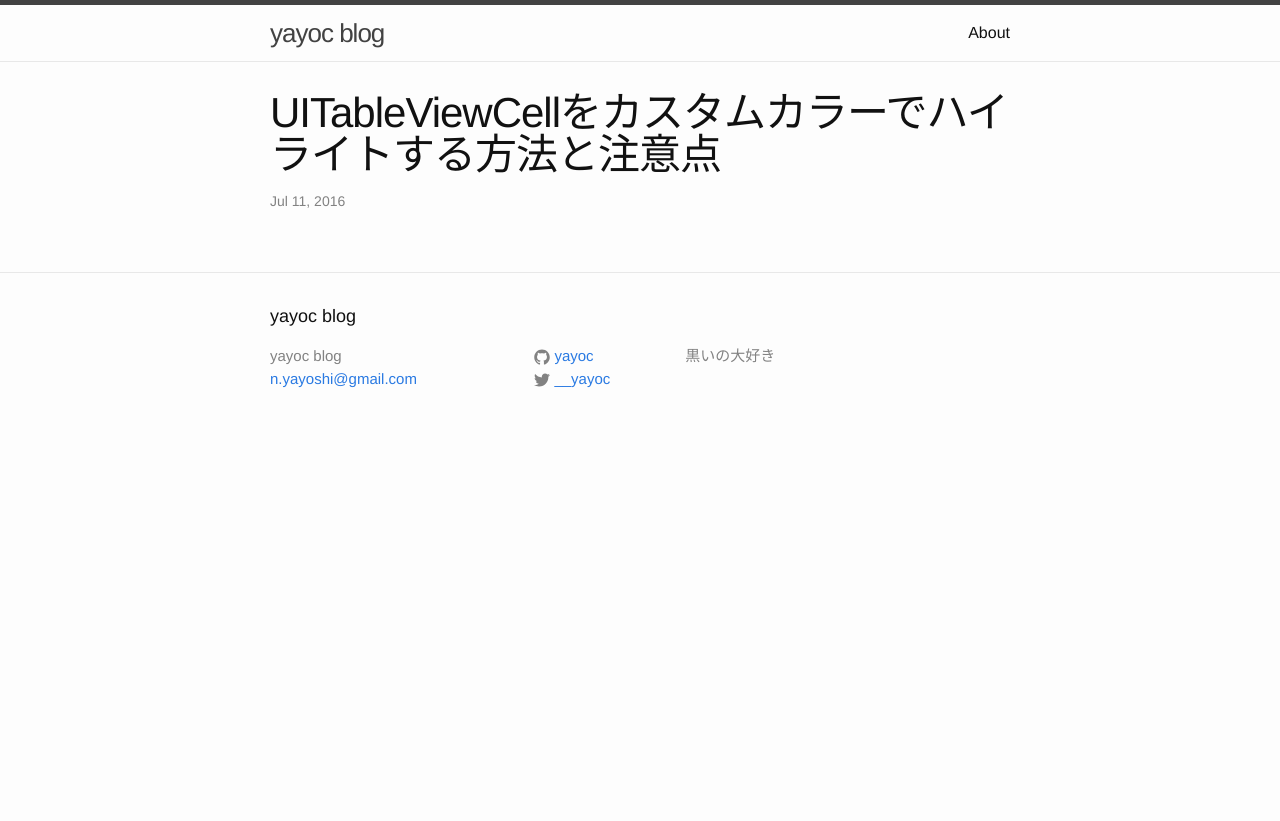
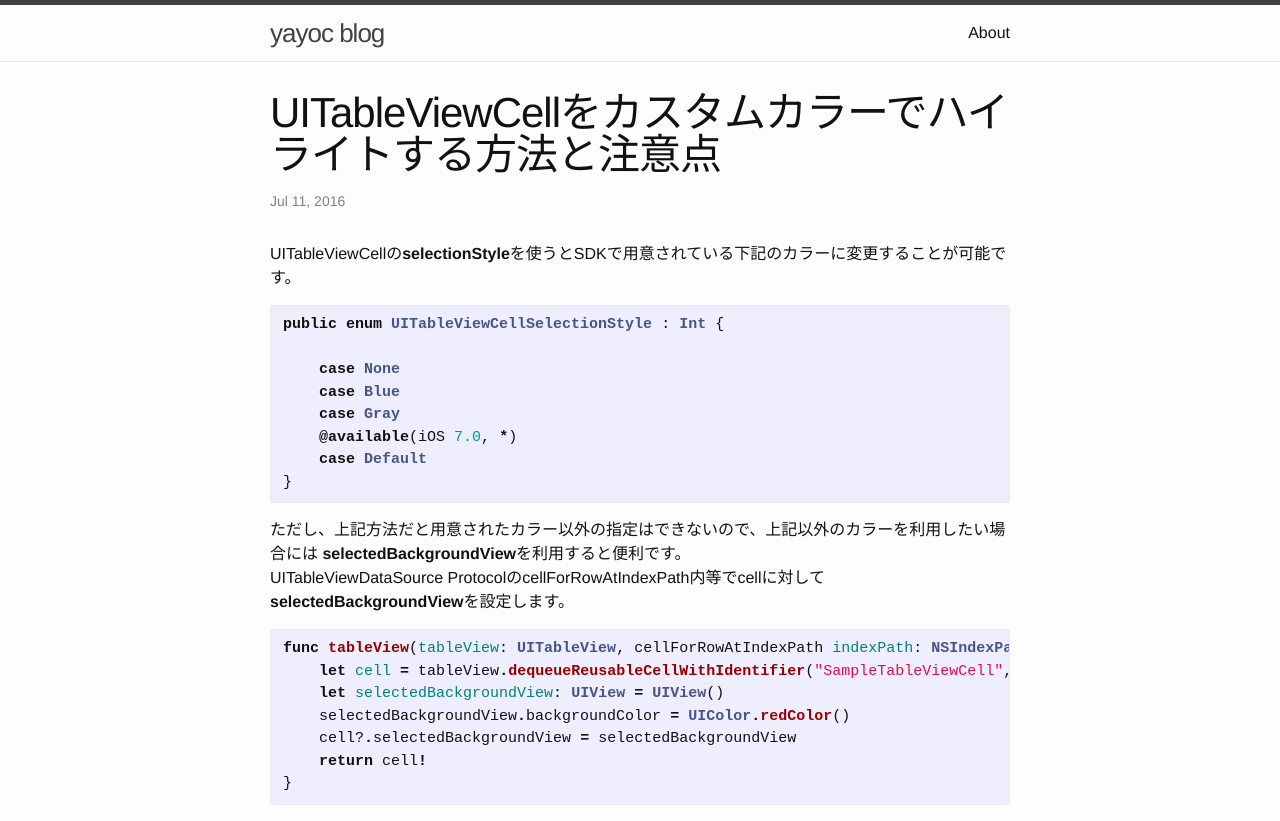
Before and after one commit to yayoc/yayoc.github.io, a Jekyll site: the page built from _posts/2016-07-11-highlight-tableview-cell.markdown, in a window 1280 px wide and 1400 px high. Shown: the top 821 px of the window. Built offline with Jekyll 4.4.1, drawn with Linux system fonts in a browser that asks for light colours; some of the changed text lies outside the part shown.

Commit message:
Wrote article about uitableviewcell highlight

```diff
--- a/_posts/2016-07-11-highlight-tableview-cell.markdown
+++ b/_posts/2016-07-11-highlight-tableview-cell.markdown
@@ -4,3 +4,59 @@ title:  "UITableViewCellをカスタムカラーでハイライトする方法
 date:   2016-07-11 09:26:53 +0900
 categories: swift
 ---
+
+UITableViewCellの**selectionStyle**を使うとSDKで用意されている下記のカラーに変更することが可能です。
+
+{% highlight swift %}
+
+public enum UITableViewCellSelectionStyle : Int {
+
+    case None
+    case Blue
+    case Gray
+    @available(iOS 7.0, *)
+    case Default
+}
+
+{% endhighlight %}
+
+ただし、上記方法だと用意されたカラー以外の指定はできないので、上記以外のカラーを利用したい場合には
+**selectedBackgroundView**を利用すると便利です。
+UITableViewDataSource ProtocolのcellForRowAtIndexPath内等でcellに対して
+**selectedBackgroundView**を設定します。
+
+{% highlight swift %}
+func tableView(tableView: UITableView, cellForRowAtIndexPath indexPath: NSIndexPath) -> UITableViewCell {
+    let cell = tableView.dequeueReusableCellWithIdentifier("SampleTableViewCell", forIndexPath: indexPath) as? SampleTableViewCell
+    let selectedBackgroundView: UIView = UIView()
+    selectedBackgroundView.backgroundColor = UIColor.redColor()
+    cell?.selectedBackgroundView = selectedBackgroundView
+    return cell!
+}
+{% endhighlight %}
+
+こうすることで、ハイライト時の背景色を指定することが出来ます。
+
+![Imgur](http://i.imgur.com/e37NmAE.gif?1){:width="300px"}
+
+しかしながら、UITableViewCellはハイライト・選択時にsubviewsの背景色をclear colorにしてしまうので、
+この実装方法だけだと、UITableViewCellにサブビューがある場合、サブビューの背景色も置き換わってしまいます。
+
+![](http://i.imgur.com/ct1EFp8.png){:width="400px"}
+
+例えば、上記のようなsubviewを置いた状態で挙動を確認するとサブビューの背景色がclear colorになってしまうので、背景がすべて赤色になったように見えます。
+
+![Imgur](http://i.imgur.com/aPJ4dtI.gif){:width="300px"}
+
+これを避けるために、UITableViewCellの**setHighlighted**メソッドをオーバライドして下記のように実装します
+
+{% highlight swift %}
+override func setHighlighted(highlighted: Bool, animated: Bool) {
+    super.setHighlighted(highlighted, animated: animated)
+    self.subView.backgroundColor = UIColor.lightGrayColor()
+}
+{% endhighlight %}
+
+![Imgur](http://i.imgur.com/Q9AYef0.gif){:width="300px"}
+
+subviewの背景色が書き換わらないようになりました。
```
